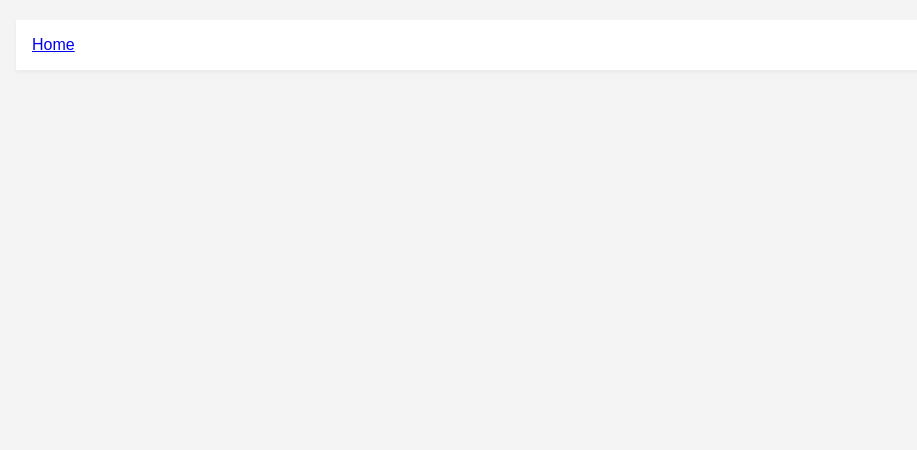
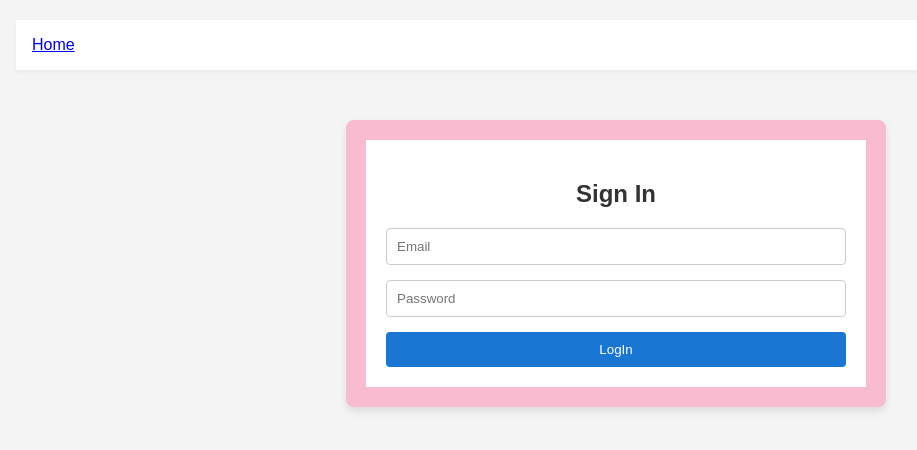
Before and after one commit to TELIT-Hackathon2023/5-totally_spice, a React (Create React App) app in the folder client/: page /signin in a window 1280 px wide. Before the commit this address had no page. Shown: the top 450 px of the page, without its empty margins (24-941 px from the left). Built offline with nearby package versions, Linux system fonts and the light colour scheme.

Commit message:
Add signin form

```diff
--- a/client/src/components/App.js
+++ b/client/src/components/App.js
@@ -1,8 +1,8 @@
 import React from 'react';
 import { BrowserRouter, Link, Route, Routes } from 'react-router-dom';
 import '../styles/App.css';
-import Registration from './Registration';
-
+import Registration from './SignUp';
+import SignInForm from "./SignIn";
 function App() {
   return (
     <BrowserRouter>
@@ -15,6 +15,7 @@
 
 
           <Route path="/registration" element={<Registration />} />
+          <Route path="/signin" element={<SignInForm />} />
 
         </Routes>
       </div>
--- a/client/src/components/SignIn.js
+++ b/client/src/components/SignIn.js
@@ -0,0 +1,43 @@
+import React, { useState } from 'react';
+import '../styles/Registration.css';
+
+const SignInForm = () => {
+    // State for each input field
+    const [email, setEmail] = useState('');
+    const [password, setPassword] = useState('');
+
+    // Handler for the form submission
+    const handleSubmit = (event) => {
+        event.preventDefault();
+        const formData = {
+            email,
+            password,
+        };
+        // Here you would typically send the formData to a server
+        console.log(formData);
+    };
+
+    return (
+        <div className="registration-form-container" style={{ backgroundColor: '#f8bbd0' }}>
+            <form onSubmit={handleSubmit} style={{ padding: '20px', backgroundColor: 'white' }}>
+                <h2>Sign In</h2>
+                <input
+                    type="email"
+                    placeholder="Email"
+                    value={email}
+                    onChange={(e) => setEmail(e.target.value)}
+                />
+
+                <input
+                    type="password"
+                    placeholder="Password"
+                    value={password}
+                    onChange={(e) => setPassword(e.target.value)}
+                />
+                <button type="submit">LogIn</button>
+            </form>
+        </div>
+    );
+};
+
+export default SignInForm;
--- a/client/src/styles/Registration.css
+++ b/client/src/styles/Registration.css
@@ -23,6 +23,7 @@
 .registration-form-container input[type="email"],
 .registration-form-container input[type="tel"],
 .registration-form-container input[type="date"],
+.registration-form-container input[type="password"],
 .registration-form-container select {
   padding: 10px;
   margin-bottom: 15px;
```
